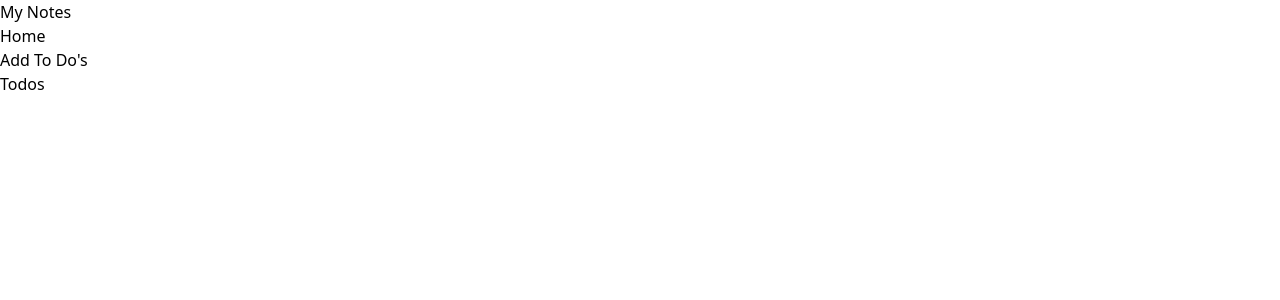
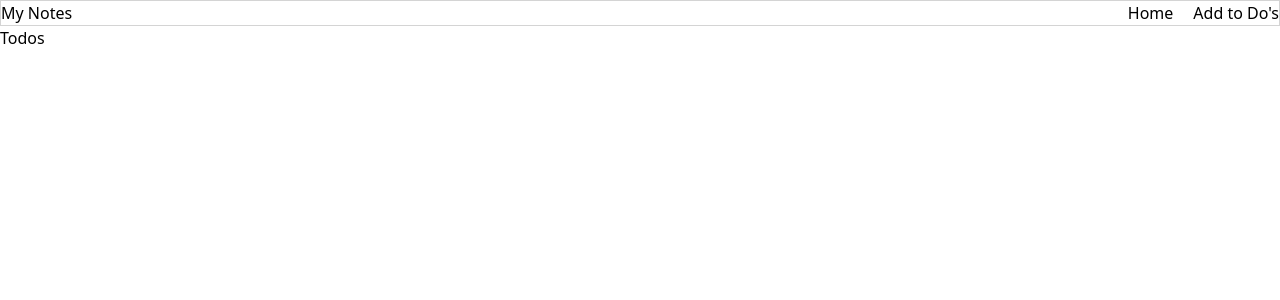
Before and after one commit to N-Berns/TodoList, a React (Vite) app: page / in a window 1280 px wide. Shown: the top 300 px of the page. Built offline with nearby package versions, Linux system fonts and the light colour scheme.

Commit message:
another push

```diff
--- a/src/components/Nav.jsx
+++ b/src/components/Nav.jsx
@@ -1,15 +1,19 @@
 import React from "react";
+import { Link } from "react-router-dom";
 
 const Nav = () => {
   return (
-    <nav>
+    <nav className="flex flex-row justify-between items-center border border-neutral-300 max-w-7xl">
       <h1>My Notes</h1>
-      <div>
-        <ul>
-          <li>Home</li>
-          <li>Add To Do's</li>
-        </ul>
-      </div>
+      <ul className="flex flex-row gap-x-5">
+        <li>
+          <Link to={"/"}>Home</Link>
+        </li>
+        <li>
+          {" "}
+          <Link to={"/"}>Add to Do's</Link>
+        </li>
+      </ul>
     </nav>
   );
 };
```
